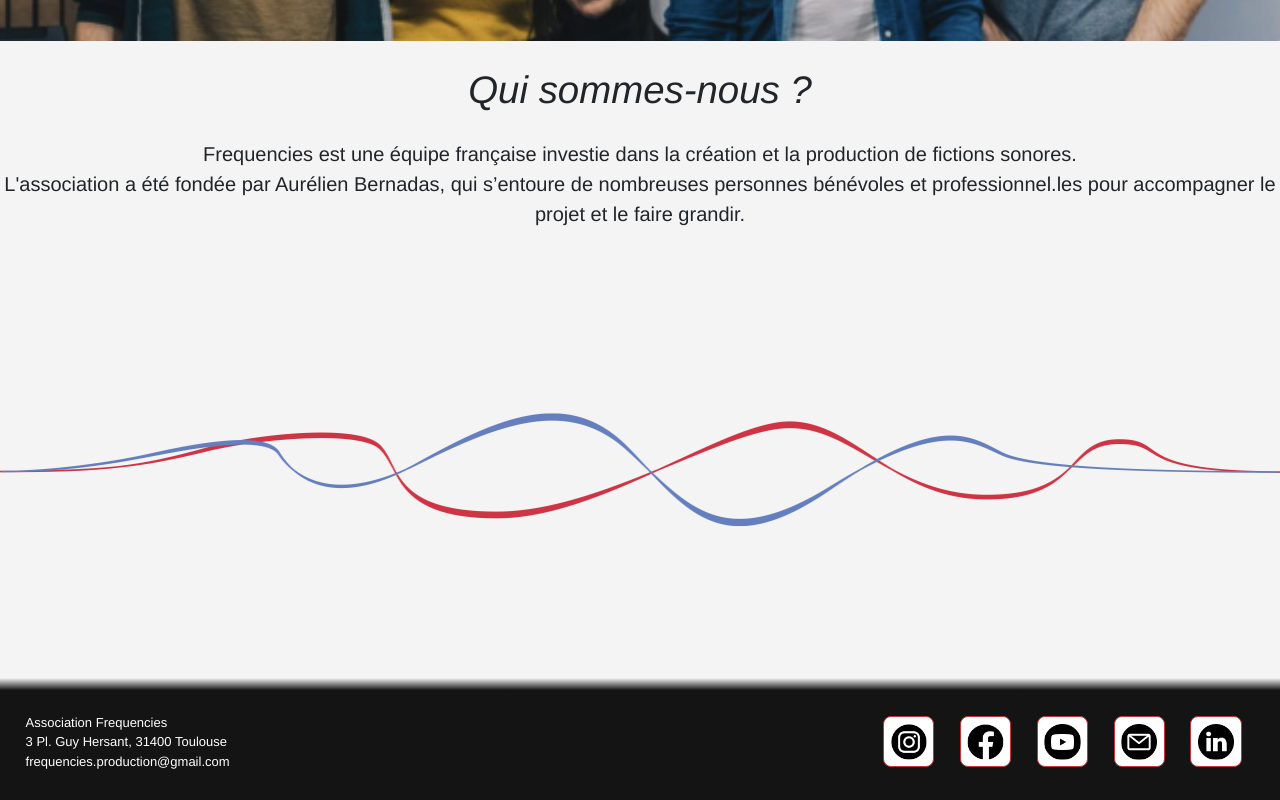
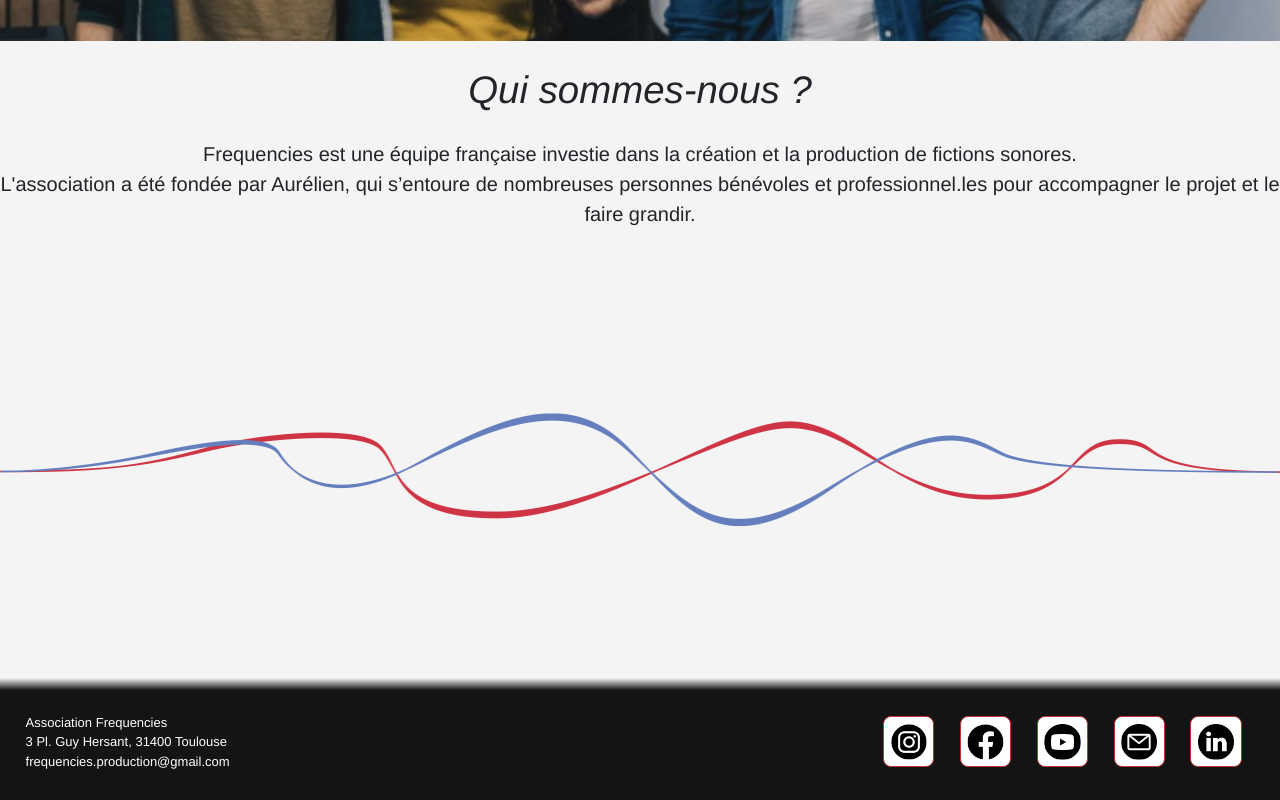
Before and after one commit to FrequenciesProduction/sitewebfrequencies, a Nuxt app: page / in a window 1280 px wide. Shown: the part 2619-3419 px from the top of the page. Built offline with nearby package versions, Linux system fonts and the light colour scheme.

Commit message:
Correction de la page d'accueil

```diff
--- a/components/description/description.vue
+++ b/components/description/description.vue
@@ -5,7 +5,7 @@
     <p>
       Frequencies est une équipe française investie dans la création et la production de fictions
       sonores.<br />
-      L'association a été fondée par Aurélien Bernadas, qui s’entoure de nombreuses personnes
+      L'association a été fondée par Aurélien, qui s’entoure de nombreuses personnes
       bénévoles et professionnel.les pour accompagner le projet et le faire grandir.
     </p>
   </div>
```
